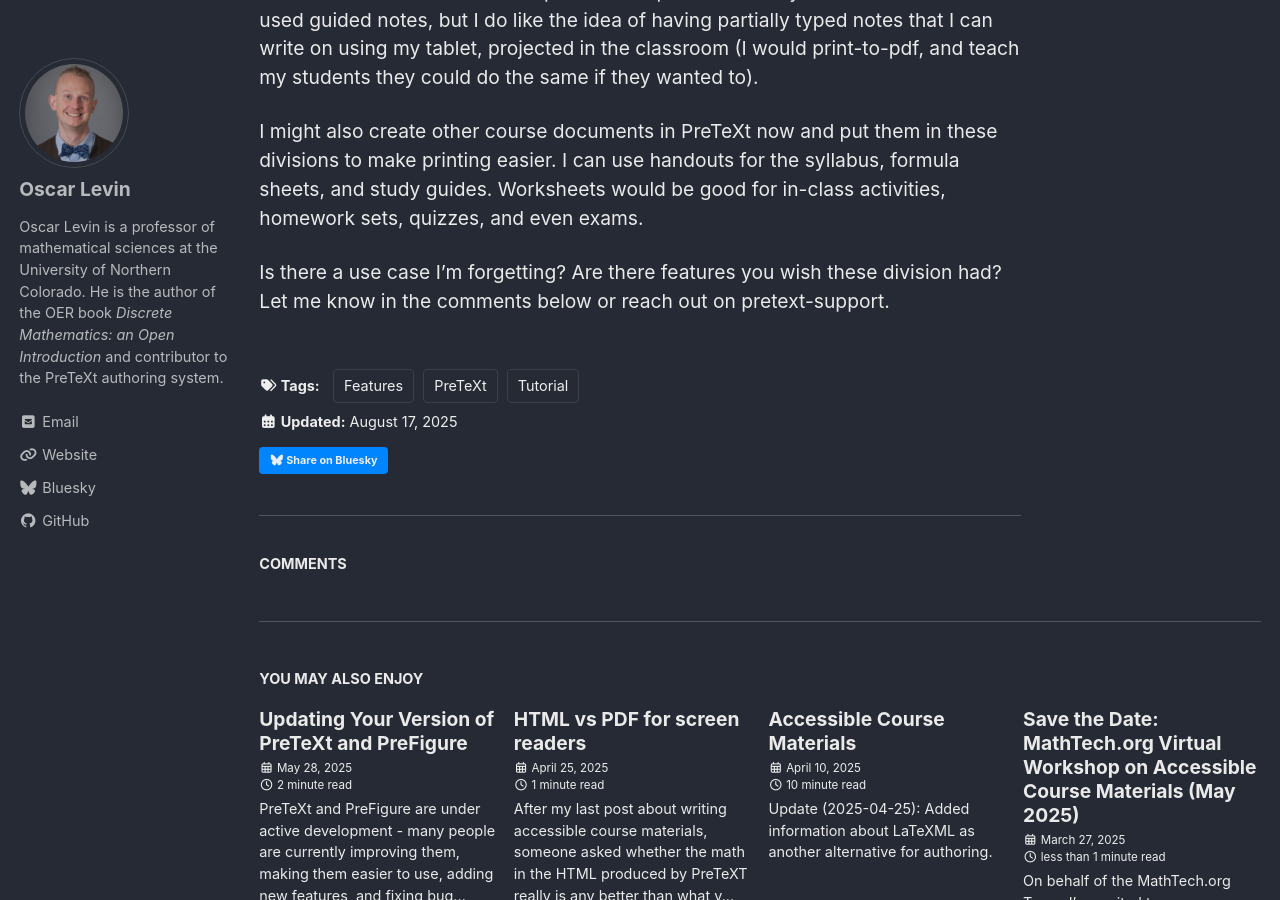
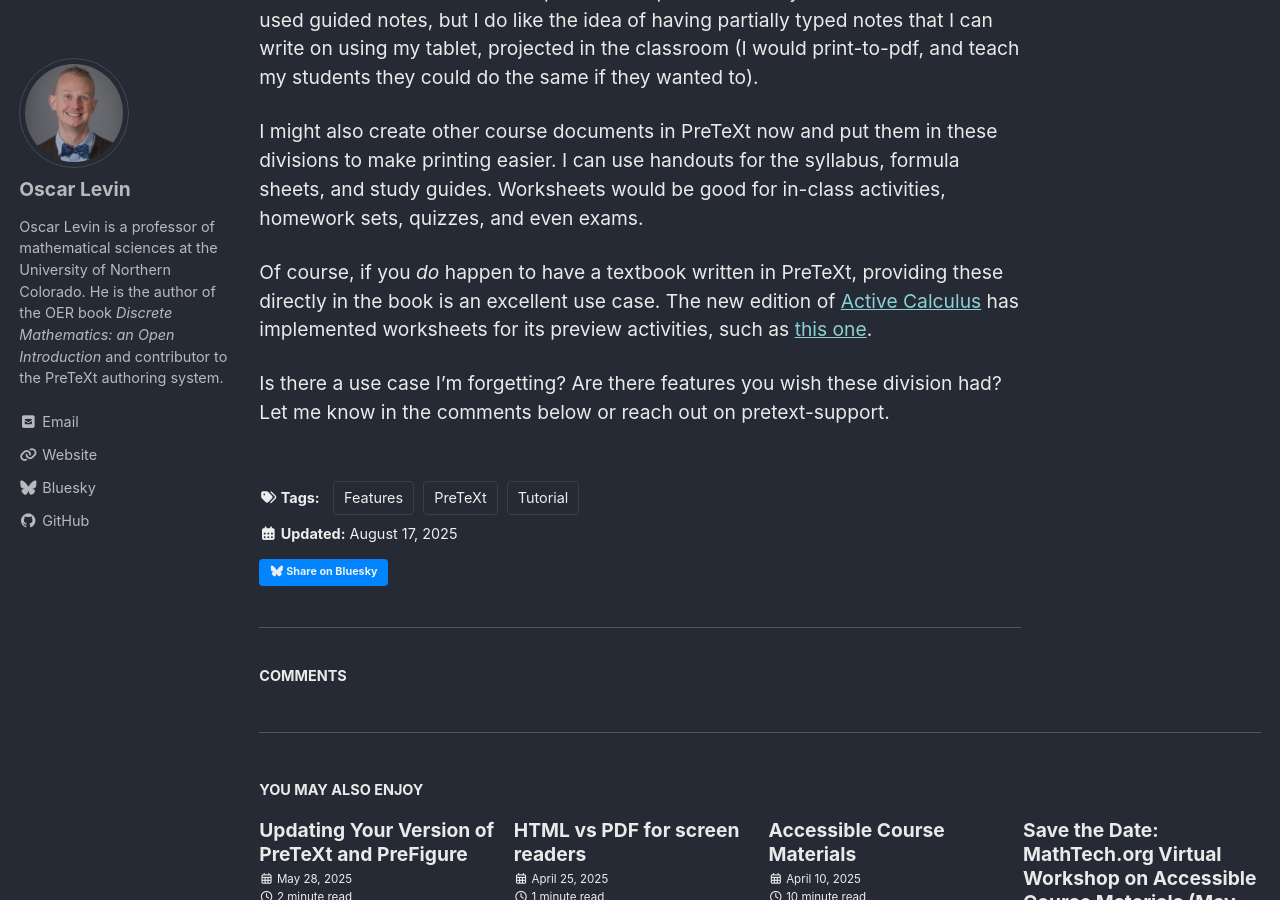
Before and after one commit to mathtechorg/mathtechorg.github.io, a Jekyll site: the page built from _posts/2025-08-17-handouts-and-worksheets.md, in a window 1280 px wide and 900 px high, scrolled down 4560 px. Built offline with Jekyll 4.4.1, drawn with Linux system fonts in a browser that asks for light colours; cached includes are drawn as plain includes; comment, search, counter and statistics services are not loaded.

Commit message:
add paragraph linking to active calculus

```diff
--- a/_posts/2025-08-17-handouts-and-worksheets.md
+++ b/_posts/2025-08-17-handouts-and-worksheets.md
@@ -86,4 +86,6 @@
 
 I might also create other course documents in PreTeXt now and put them in these divisions to make printing easier. I can use handouts for the syllabus, formula sheets, and study guides.  Worksheets would be good for in-class activities, homework sets, quizzes, and even exams.
 
+Of course, if you *do* happen to have a textbook written in PreTeXt, providing these directly in the book is an excellent use case.  The new edition of [Active Calculus](https://activecalculus.org/) has implemented worksheets for its preview activities, such as [this one](https://activecalculus.org/single2e/sec-1-3-derivative-pt.html#ws-PA-1-3).
+
 Is there a use case I'm forgetting?  Are there features you wish these division had?  Let me know in the comments below or reach out on pretext-support.
```
